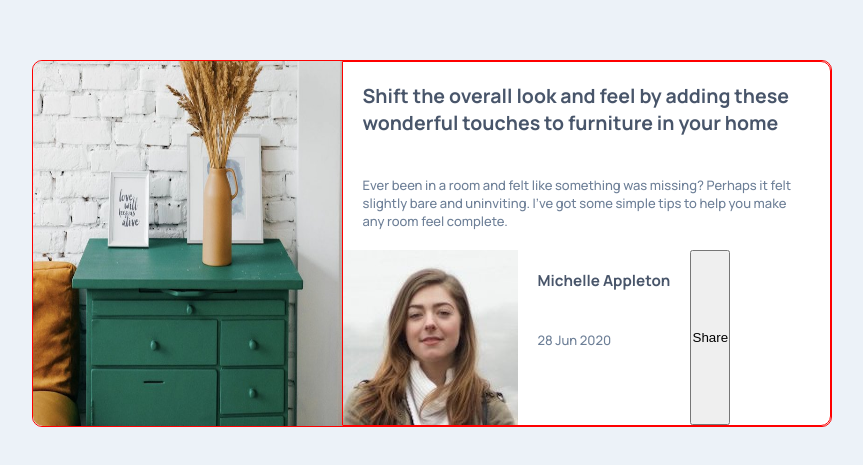
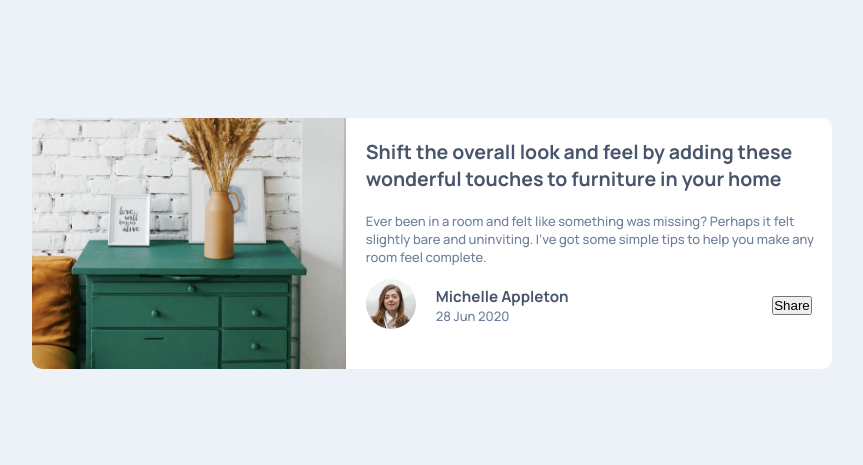
Before and after one commit to Jaypo16/article-preview-component-master, a plain HTML site: page index.html in a window 1280 px wide. Shown: the part 157-622 px from the top of the page, without its empty margins (208-1071 px from the left). Drawn offline with Linux system fonts and the light colour scheme.

Commit message:
12.12.2024

```diff
--- a/index.html
+++ b/index.html
@@ -1,62 +1,60 @@
 <!DOCTYPE html>
 <html lang="en">
+
 <head>
   <meta charset="UTF-8">
   <meta name="viewport" content="width=device-width, initial-scale=1.0">
   <link rel="stylesheet" href="style.css">
-  <link rel="stylesheet" href="script.js">
   <link rel="icon" type="image/png" sizes="32x32" href="./images/favicon-32x32.png">
   <title>Frontend Mentor | Article preview component</title>
   <style>
-    .attribution { font-size: 11px; text-align: center; }
-    .attribution a { color: hsl(228, 45%, 44%); }
+    .attribution {
+      font-size: 11px;
+      text-align: center;
+    }
+
+    .attribution a {
+      color: hsl(228, 45%, 44%);
+    }
   </style>
 </head>
+
 <body>
   <article class="card-master">
-
     <div class="container">
       <div class="img-container">
         <img src="images/drawers.jpg" alt="greenish table-like object">
       </div> <!-- closes img-container -->
 
       <div class="topp">
-        <h1>
-          Shift the overall look and feel by adding these wonderful
-          touches to furniture in your home
-        </h1>
-
+        <h1>Shift the overall look and feel by adding these wonderful touches to furniture in your home</h1>
         <p>
-          Ever been in a room and felt like something was missing? Perhaps
-          it felt slightly bare and uninviting. I’ve got some simple tips
-          to help you make any room feel complete.
+          Ever been in a room and felt like something was missing? Perhaps it felt slightly bare and uninviting. I’ve got
+          some simple tips to help you make any room feel complete.
         </p>
 
-        <div class="footer">
-          <img src="images/avatar-michelle.jpg" alt="picture of michella">
-        <div class="footer-2">
-          <div class="footer-3">
+        <div class="footer-main">
+          <div class="footer">
+            <img src="images/avatar-michelle.jpg" alt="picture of Michelle">
+          </div>
+
+          <div class="footer-2">
             <h3>Michelle Appleton</h3>
+            <p>28 Jun 2020</p>
           </div> <!-- closes footer-2 -->
 
-          <div class="date">
-            <p>28 Jun 2020</p>
-          </div> <!-- closes date -->
-
-        </div>
           <button id="java">Share</button>
-
-        </div> <!-- closes footer -->
-
+        </div> <!-- closes footer-main -->
       </div> <!-- closes topp -->
-
     </div> <!-- closes container -->
-
   </article> <!-- closes card-master -->
 
   <div class="attribution">
     Challenge by <a href="https://www.frontendmentor.io?ref=challenge" target="_blank">Frontend Mentor</a>.
     Coded by <a href="#">Your Name Here</a>.
   </div> <!-- closes attribution -->
+
+  <script src="script.js"></script>
 </body>
+
 </html>
--- a/style.css
+++ b/style.css
@@ -28,14 +28,14 @@ h1, h3 {
     font-family: 'Manrope';
     color: var(--very-dark-grayish-blue);
     font-weight: 700;
-    padding: 20px;
+
 }
 
 p {
     font-family: 'Manrope';
     color: var(--desaturated-dark-blue);
     font-weight: 500;
-    padding: 20px;
+
 }
 
 .img-container {
@@ -61,19 +61,43 @@ p {
     background-color: white;
     border-top-right-radius: 10px;
     border-bottom-right-radius: 10px;
-    border: 1px solid red;
+
+}
+
+.topp h1 {
+    padding: 20px;
+}
+
+.topp p, h3 {
+    padding-left: 20px;
 }
 
 .card-master {
-    border: 1px solid red;
+
     border-radius: 10px;
     max-width: 800px;
 
 
 }
 
+.footer-main {
+    display: flex;
+    align-items: center; /* aligns items vertically */
+    justify-content: space-between; /* creates space between elements */
+    padding: 20px;
+    height: 80px;
+
+}
+
 .footer {
-    display: flex;
+    padding: 0;
+    margin: 0;
+    width: fit-content;
+}
+
+.footer img {
+border-radius: 30px;
+height: 50px;
 
 }
 
@@ -81,9 +105,13 @@ p {
     width: 40px;
     height:auto;
 }
+
 .footer-2 {
     display: flex;
     flex-direction: column;
+    flex: 1;
+
+
 }
 
 .java-button {
```
